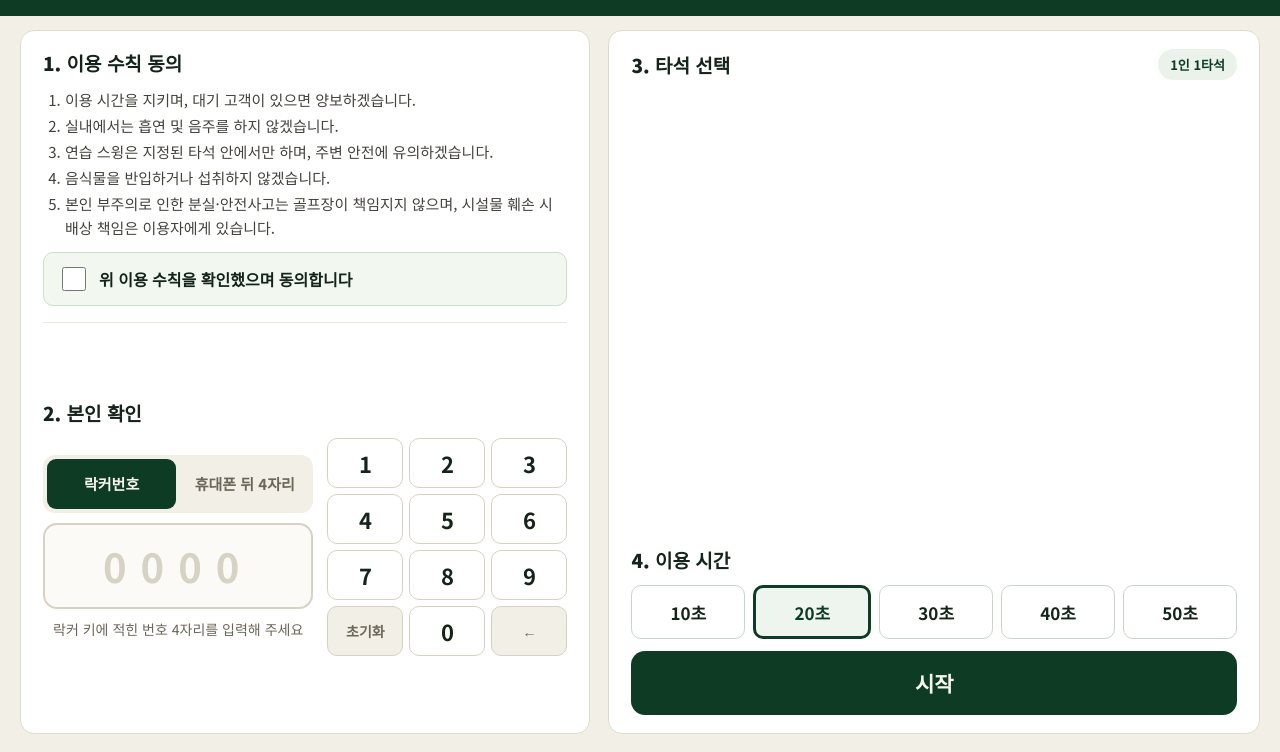
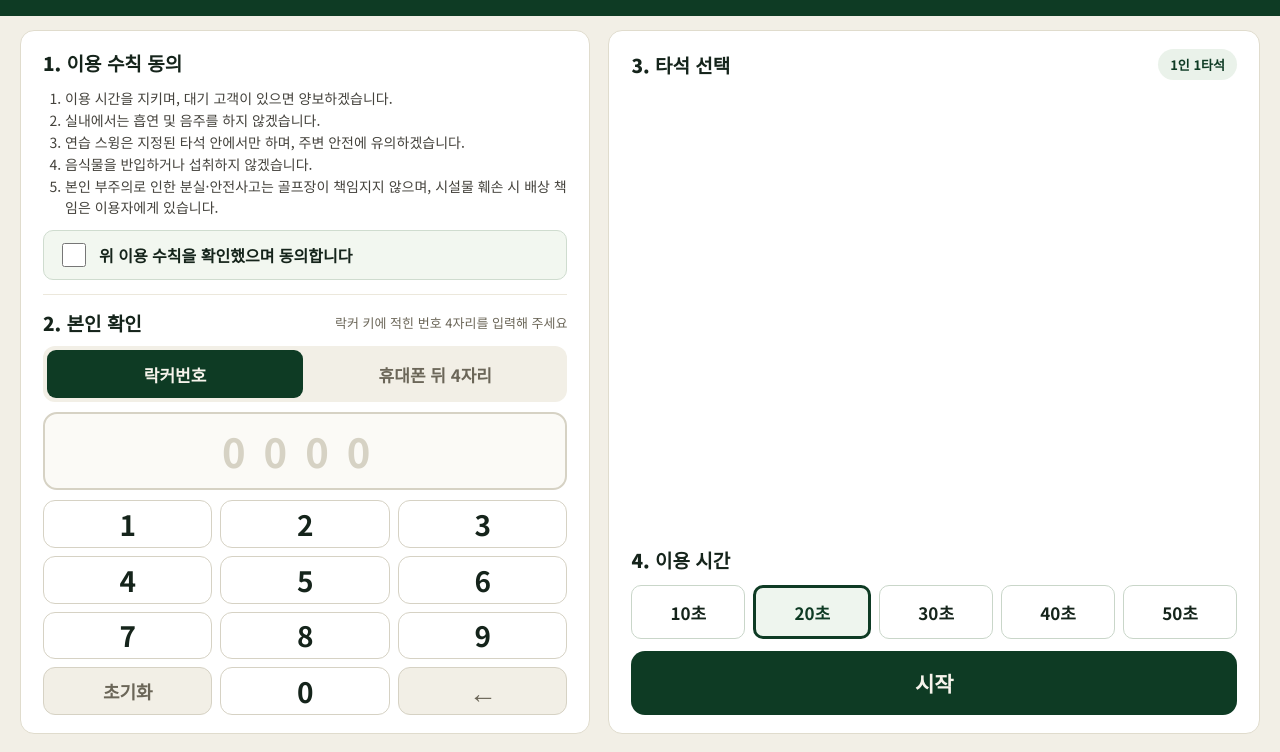
Before and after one commit to sehyeonkeonteulikeulleob-png/bay, a plain HTML site: page index.html in a window 1280 px wide. Shown: the part 48-800 px from the top of the page. Drawn offline with Linux system fonts and the light colour scheme; no server answers.

Commit message:
Add files via upload

```diff
--- a/index.html
+++ b/index.html
@@ -39,26 +39,25 @@
 
   /* 좌측: 이용 수칙 + 본인 확인 */
   .left { width: 46%; flex-shrink: 0; }
-  .left ol { margin: 0; padding-left: 22px; font-size: 15px; color: #44423c; line-height: 1.6; display: flex; flex-direction: column; gap: 2px; }
-  .agree { display: flex; align-items: center; gap: 10px; background: #f2f7f0; border: 1px solid #cfdccf; border-radius: 10px; padding: 11px 14px; }
+  .left ol { margin: 0; padding-left: 22px; font-size: 14px; color: #44423c; line-height: 1.5; display: flex; flex-direction: column; gap: 1px; }
+  .agree { display: flex; align-items: center; gap: 10px; background: #f2f7f0; border: 1px solid #cfdccf; border-radius: 10px; padding: 9px 14px; }
   .agree input { width: 24px; height: 24px; accent-color: #0e3b24; flex-shrink: 0; }
   .agree label { font-size: 16px; font-weight: 700; color: #15241b; }
-  .divider { height: 1px; background: #ece8dc; margin: 4px 0; }
-  .idbox { flex-grow: 1; display: flex; flex-direction: column; gap: 12px; justify-content: center; }
-  .seg { display: flex; background: #f2efe6; border-radius: 12px; padding: 4px; gap: 4px; }
-  .seg button { flex: 1; min-height: 50px; border: none; border-radius: 9px; background: transparent; font-size: 15px; font-weight: 700; color: #6b6658; padding: 0 6px; }
+  .divider { height: 1px; background: #ece8dc; margin: 2px 0; flex-shrink: 0; }
+  .idbox { flex-grow: 1; min-height: 0; display: flex; flex-direction: column; gap: 10px; }
+  .seg { display: flex; background: #f2efe6; border-radius: 12px; padding: 4px; gap: 4px; flex-shrink: 0; }
+  .seg button { flex: 1; min-height: 48px; border: none; border-radius: 9px; background: transparent; font-size: 17px; font-weight: 700; color: #6b6658; }
   .seg button.on { background: #0e3b24; color: #f7f4ec; }
-  .idrow { display: flex; gap: 14px; align-items: stretch; }
-  .idleft { flex: 1; min-width: 0; display: flex; flex-direction: column; gap: 10px; justify-content: center; }
-  /* 화면 숫자 키패드 */
-  .pad { width: 240px; flex-shrink: 0; display: grid; grid-template-columns: repeat(3, minmax(0, 1fr)); gap: 6px; }
-  .pad button { min-height: 50px; border-radius: 10px; border: 1px solid #d6d2c4; background: #fff; font-size: 22px; font-weight: 700; color: #15241b; }
+  /* 화면 숫자 키패드: 남는 공간을 꽉 채움 */
+  .pad { flex-grow: 1; min-height: 0; display: grid; grid-template-columns: repeat(3, minmax(0, 1fr)); grid-template-rows: repeat(4, minmax(46px, 1fr)); gap: 8px; }
+  .pad button { border-radius: 12px; border: 1px solid #d6d2c4; background: #fff; font-size: 28px; font-weight: 700; color: #15241b; }
   .pad button:active { background: #eef5ee; border-color: #0e3b24; }
-  .pad button.fn { font-size: 14px; background: #f2efe6; color: #6b6658; }
-  #id4 { font-family: inherit; width: 100%; font-size: 40px; font-weight: 700; letter-spacing: 14px; text-align: center; padding: 12px 8px; cursor: pointer; border: 2px solid #d6d2c4; border-radius: 14px; background: #fbfaf6; color: #15241b; font-variant-numeric: tabular-nums; }
+  .pad button.fn { font-size: 18px; background: #f2efe6; color: #6b6658; }
+  .pad button.fn:last-child { font-size: 28px; }
+  #id4 { flex-shrink: 0; font-family: inherit; width: 100%; font-size: 40px; font-weight: 700; letter-spacing: 18px; text-align: center; padding: 8px; cursor: pointer; border: 2px solid #d6d2c4; border-radius: 14px; background: #fbfaf6; color: #15241b; font-variant-numeric: tabular-nums; }
   #id4:focus { outline: none; border-color: #0e3b24; }
   #id4::placeholder { color: #d6d2c4; }
-  .hint { font-size: 14px; color: #6b6658; text-align: center; }
+  .hint { font-size: 13px; color: #6b6658; }
 
   /* 우측 */
   .right { flex-grow: 1; min-width: 0; }
@@ -131,19 +130,14 @@
 
       <div class="divider"></div>
       <div class="idbox">
-        <h2>2. 본인 확인</h2>
-        <div class="idrow">
-          <div class="idleft">
-            <div class="seg" id="idType">
-              <button data-t="락커" class="on">락커번호</button>
-              <button data-t="휴대폰">휴대폰 뒤 4자리</button>
-            </div>
-            <!-- 태블릿 기본 키보드가 뜨지 않도록 readonly — 옆 숫자 키패드로 입력 -->
-            <input type="text" id="id4" placeholder="0000" readonly inputmode="none" autocomplete="off" aria-label="번호 4자리">
-            <div class="hint" id="idHint">락커 키에 적힌 번호 4자리를 입력해 주세요</div>
-          </div>
-          <div class="pad" id="pad" aria-label="숫자 키패드"></div>
+        <div class="sub-h"><h2>2. 본인 확인</h2><span class="hint" id="idHint">락커 키에 적힌 번호 4자리를 입력해 주세요</span></div>
+        <div class="seg" id="idType">
+          <button data-t="락커" class="on">락커번호</button>
+          <button data-t="휴대폰">휴대폰 뒤 4자리</button>
         </div>
+        <!-- 태블릿 기본 키보드가 뜨지 않도록 readonly — 아래 숫자 키패드로 입력 -->
+        <input type="text" id="id4" placeholder="0000" readonly inputmode="none" autocomplete="off" aria-label="번호 4자리">
+        <div class="pad" id="pad" aria-label="숫자 키패드"></div>
       </div>
     </div>
 
```
